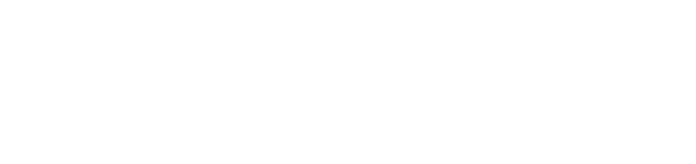
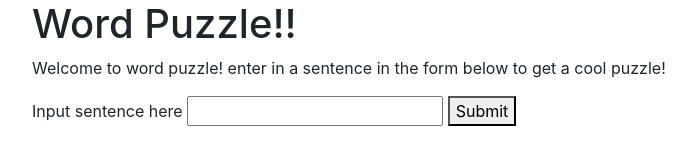
Before and after one commit to LonleyBuzzyBee/work-puzzle, a plain HTML site: page index.html in a window 1280 px wide. Shown: the whole page, without its empty margins (53-749 px from the left). Drawn offline with Linux system fonts and the light colour scheme.

Commit message:
add code in scripts.js

```diff
--- a/index.html
+++ b/index.html
@@ -8,8 +8,17 @@
   <title>Word Puzzle</title>
   </head>
   <body>
-    <div class="">
+    <div class="container">
+      <div class="well">
+        <h1>Word Puzzle!!</h1>
+        <p>Welcome to word puzzle! enter in a sentence in the form below to get a cool puzzle!</p>
+        <form id="puzzle">
+          <label for="input1">Input sentence here</label>
+          <input type="text">
+          <button type="submit">Submit</button>
+        </form>
 
+      </div>
     </div>
   </body>
 </html>
```
Also changed, not shown: 1 other file.
